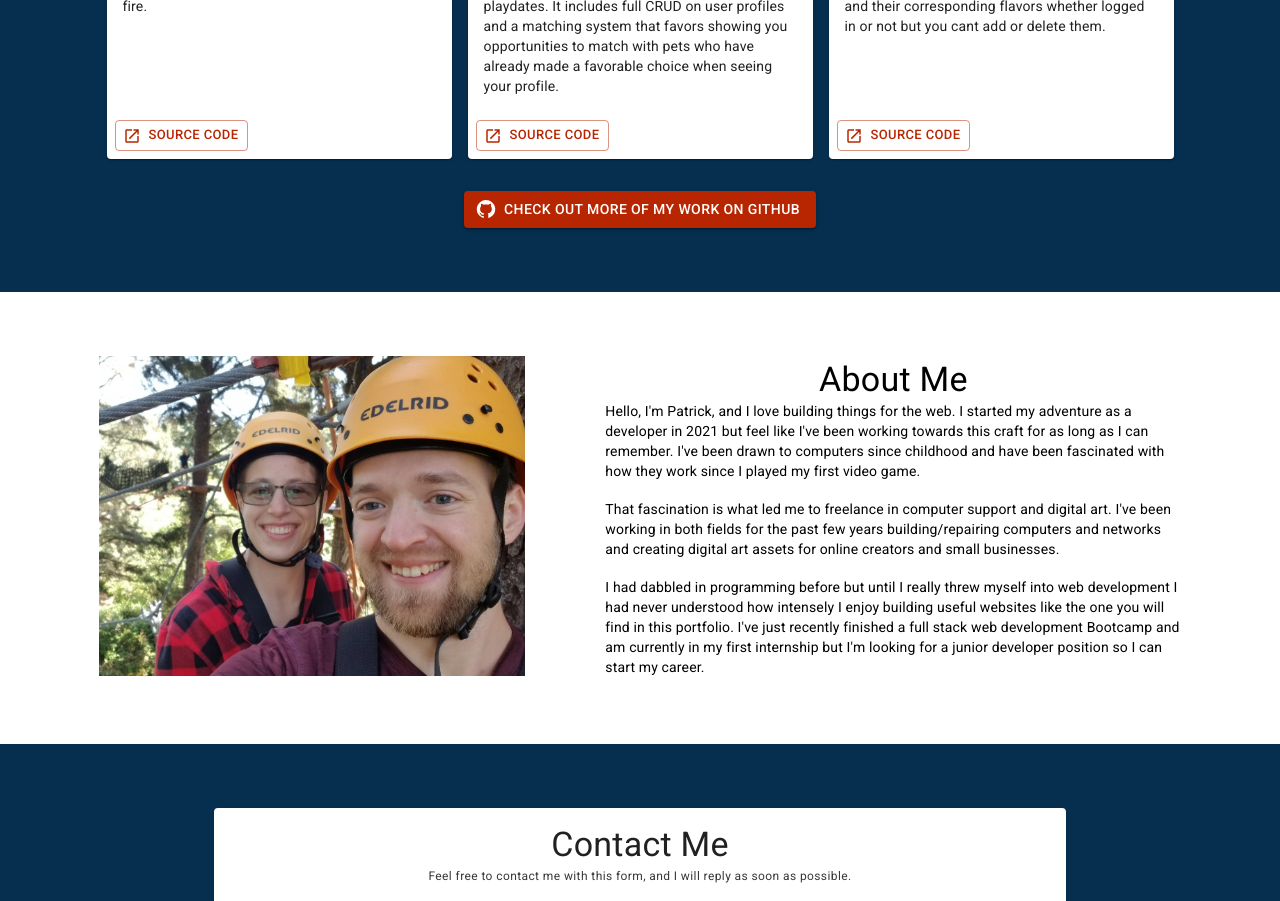
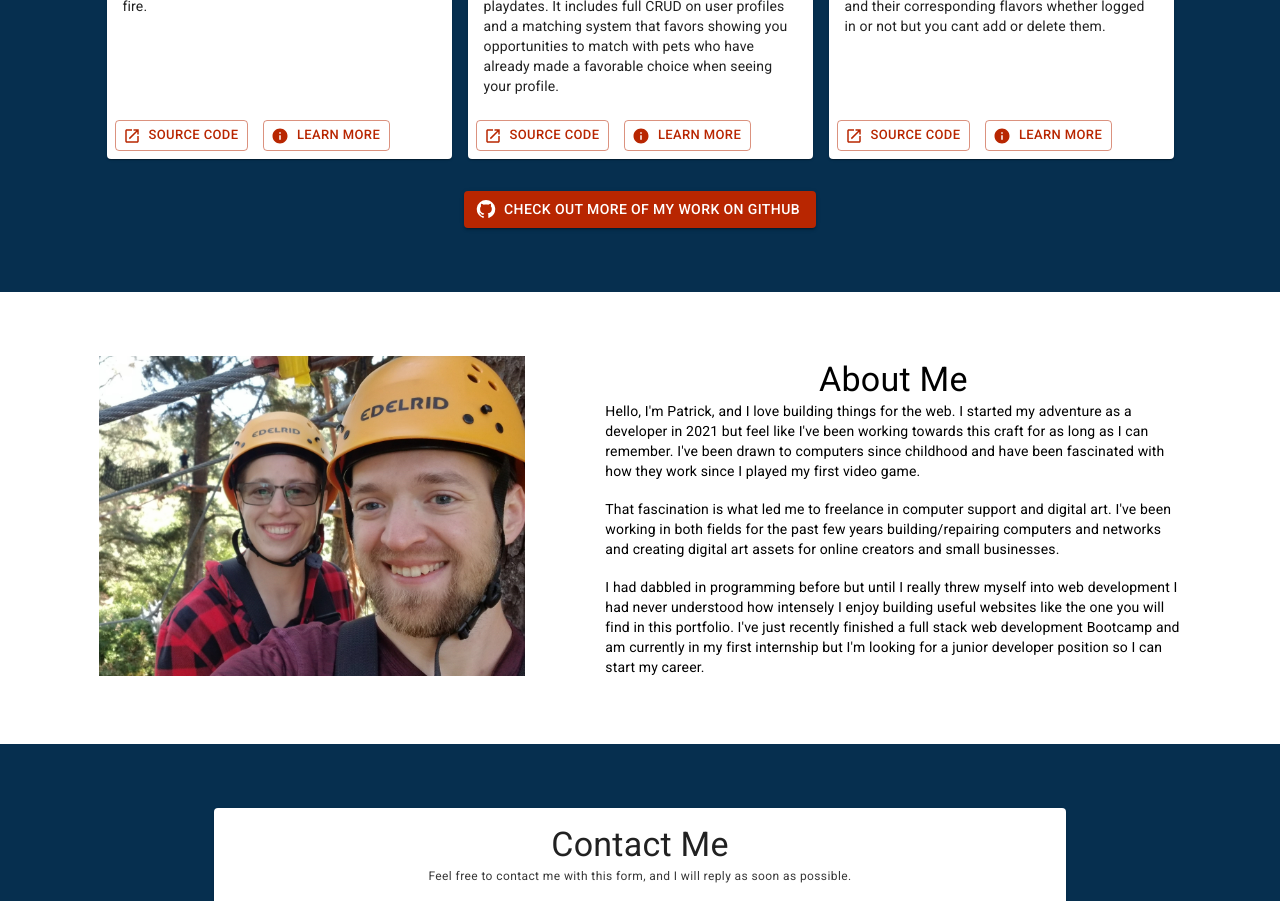
Before and after one commit to Patrick-Dolan/portfolio-v2, a React (Create React App) app: page / in a window 1280 px wide. Shown: the part 1480-2381 px from the top of the page. Built offline with nearby package versions, Linux system fonts and the light colour scheme.

Commit message:
add ProjectDialog component and button to launch it

```diff
--- a/src/components/projects/ProjectCard.js
+++ b/src/components/projects/ProjectCard.js
@@ -1,9 +1,12 @@
 import { Button, Card, CardActions, CardContent, CardMedia, Typography } from "@mui/material";
 import OpenInNewIcon from '@mui/icons-material/OpenInNew';
-
+import InfoIcon from '@mui/icons-material/Info';
+import { useState } from "react";
+import ProjectDialog from "../dialogs/ProjectDialog";
 
 const ProjectCard = (props) => {
   const {title, description, githubLink, liveLink, imgLocation, imgAltText} = props.project;
+  const [open, setOpen] = useState(false);
 
   return(
     <>
@@ -43,9 +46,24 @@ const ProjectCard = (props) => {
             target="_blank"
             sx={{mr: ".5em"}}
             startIcon={<OpenInNewIcon />}
-            >
-              Source Code
-            </Button>
+          >
+            Source Code
+          </Button>
+          <Button
+            variant="outlined"
+            color="secondary"
+            size="small"
+            sx={{mr: ".5em"}}
+            startIcon={<InfoIcon />}
+            onClick={() => setOpen(true)}
+          >
+            Learn More
+          </Button>
+          <ProjectDialog
+            open={open}
+            setOpen={setOpen}
+            project={props.project}
+          />
           {/* Conditionally render liveLink if one is available */}
           {(liveLink == null)
             ?
```
